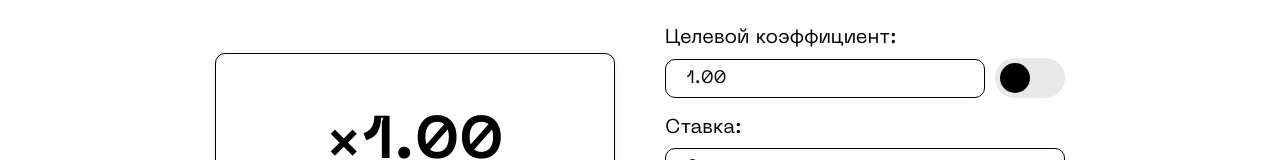
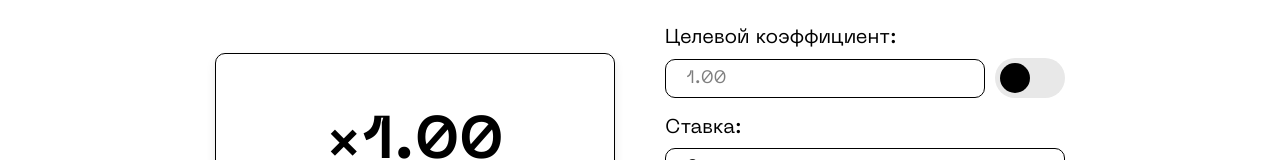
Before and after one commit to alternatio/crash, a Next.js app: page / in a window 1280 px wide. Shown: the part 219-379 px from the top of the page. Built offline with nearby package versions, Linux system fonts and the light colour scheme.

Commit message:
fixed bugs

```diff
--- a/components/Buttons.tsx
+++ b/components/Buttons.tsx
@@ -1,25 +1,15 @@
 import React, {FC} from "react";
-import {motion} from "framer-motion";
+import {AnimatePresence, motion} from "framer-motion";
 import style from "/styles/pages/Home.module.scss";
-import startGame from "../functions/startGame";
-import giveMoney from "../functions/giveMoney";
 
 interface ButtonsInterface {
 	bet: number
 	money: number
 	isCrash: boolean
-	history: number[]
-	coefficient: number
 	moneyIsSeized: boolean
-	targetCoefficient: number
 	targetCoefficientIsEnable: boolean
-	setMoney: Function
-	setHistory: Function
-	setTotalWin: Function
-	handleIsCrash: Function
-	setCoefficient: Function
-	handleWinPopup: Function
-	handleMoneyIsSeized: Function
+	startGame: Function
+	giveMoney: Function
 }
 
 const Buttons: FC<ButtonsInterface> = (props) => {
@@ -30,45 +20,28 @@ const Buttons: FC<ButtonsInterface> = (props) => {
 			<div className={style.money}>
 				{props.money.toFixed(2)}$
 			</div>
+			<AnimatePresence>
+				{(props.isCrash || !props.targetCoefficientIsEnable || props.moneyIsSeized) && (
 					<motion.button
 						initial={{opacity: 0}}
 						animate={{opacity: 1}}
 						exit={{opacity: 0}}
 						onClick={() => {
 							(props.isCrash && (props.bet <= props.money)) ?
-						startGame(
-							props.handleIsCrash,
-							props.setCoefficient,
-							props.handleMoneyIsSeized,
-							props.bet,
-							props.money,
-							props.setMoney,
-							props.targetCoefficient,
-							props.coefficient,
-							props.targetCoefficientIsEnable,
-							props.setHistory,
-							props.history,
-							props.handleWinPopup,
-							props.setTotalWin) :
+								props.startGame() :
 								!props.moneyIsSeized &&
-							giveMoney(
-								props.setMoney,
-								props.handleMoneyIsSeized,
-								props.bet,
-								props.coefficient,
-								props.money,
-								props.handleWinPopup,
-								props.setTotalWin
-						)
+								props.giveMoney()
 						}}
 						className={style.buttonStart}>
 						{props.isCrash ?
 							'Старт' :
 							props.moneyIsSeized ?
-						'-' :
+								'Ожидайте' :
 								'Забрать'
 						}
 					</motion.button>
+				)}
+			</AnimatePresence>
 		</motion.div>
 	)
 }
--- a/components/InputBlock2.tsx
+++ b/components/InputBlock2.tsx
@@ -7,6 +7,7 @@ interface InputBlock2Interface {
 	targetCoefficient: number
 	targetCoefficientIsEnable: boolean
 	handleTargetCoefficient: Function
+	isCrash: boolean
 }
 
 const InputBlock2: FC<InputBlock2Interface> = (props) => {
@@ -19,6 +20,7 @@ const InputBlock2: FC<InputBlock2Interface> = (props) => {
 				<label
 					className={style.label}>
 					<input
+						disabled={!props.targetCoefficientIsEnable}
 						onChange={(e) => {
 							const value = Number(e.target.value)
 							props.setTargetCoefficient(value)
@@ -30,7 +32,9 @@ const InputBlock2: FC<InputBlock2Interface> = (props) => {
 						type="number"/>
 				</label>
 				<div
-					onClick={() => props.handleTargetCoefficient(!props.targetCoefficientIsEnable)}
+					onClick={() => {
+						props.isCrash && props.handleTargetCoefficient(!props.targetCoefficientIsEnable)
+					}}
 					className={style.handler}>
 					<motion.div
 						initial={{background: '#000', x: '0%'}}
--- a/components/Main.tsx
+++ b/components/Main.tsx
@@ -16,41 +16,28 @@ interface MainInterface {
 
 	isCrash: boolean
 	history: number[]
-	coefficient: number
 	moneyIsSeized: boolean
-	setMoney: Function
-	setHistory: Function
-	setTotalWin: Function
-	handleIsCrash: Function
-	handleWinPopup: Function
-	setCoefficient: Function
-	handleMoneyIsSeized: Function
+	startGame: Function
+	giveMoney: Function
 }
 
 const Main: FC<MainInterface> = (props) => {
 	return (
 		<main className={style.main}>
 			<Buttons
-				handleWinPopup={props.handleWinPopup}
 				bet={props.bet}
-				coefficient={props.coefficient}
-				handleIsCrash={props.handleIsCrash}
-				handleMoneyIsSeized={props.handleMoneyIsSeized}
-				history={props.history}
 				isCrash={props.isCrash}
 				money={props.money}
-				setCoefficient={props.setCoefficient}
-				setHistory={props.setHistory}
-				setMoney={props.setMoney}
-				targetCoefficient={props.targetCoefficient}
 				targetCoefficientIsEnable={props.targetCoefficientIsEnable}
 				moneyIsSeized={props.moneyIsSeized}
-				setTotalWin={props.setTotalWin}/>
+				startGame={props.startGame}
+				giveMoney={props.giveMoney}/>
 			<InputBlock1
 				money={props.money}
 				setBet={props.setBet}
 				bet={props.bet}/>
 			<InputBlock2
+				isCrash={props.isCrash}
 				targetCoefficient={props.targetCoefficient}
 				targetCoefficientIsEnable={props.targetCoefficientIsEnable}
 				setTargetCoefficient={props.setTargetCoefficient}
--- a/pages/index.tsx
+++ b/pages/index.tsx
@@ -5,6 +5,7 @@ import React, {useState} from "react";
 import Scoreboard from "../components/Scoreboard";
 import Main from "../components/Main";
 import WinPopup from "../components/winPopup";
+import {getTime} from "../functions/getTime";
 
 const Home = () => {
   const [isDarkTheme, handleIsDarkTheme] = useState<boolean>(false)
@@ -18,6 +19,64 @@ const Home = () => {
   const [targetCoefficientIsEnable, handleTargetCoefficient] = useState<boolean>(false)
   const [winPopupIsVisible, handleWinPopup] = useState<boolean>(false)
   const [totalWin, setTotalWin] = useState<number>(0)
+
+  const giveMoney: Function = (exponential?: number) => {
+    let totalMoneyReceived = 0
+
+    if (exponential) {
+      totalMoneyReceived = bet * exponential
+      setMoney(totalMoneyReceived + money)
+    } else {
+      totalMoneyReceived = bet * coefficient
+      setMoney(totalMoneyReceived + money)
+    }
+
+    setTotalWin(totalMoneyReceived)
+    handleWinPopup(true)
+    handleMoneyIsSeized(true)
+  }
+
+  const startGame: Function = () => {
+    const time = getTime()
+    let step = 0
+    handleIsCrash(false)
+    handleMoneyIsSeized(false)
+    setMoney(money - bet)
+    let innerMoneyIsSeized = false
+
+    let exponential = 1
+
+    const intervalFunction: Function = () => {
+      step += 1
+      exponential = Math.exp(
+        (Math.exp(step / 400) - 1) / (step / (step / 2))
+      )
+
+      if (targetCoefficientIsEnable && !innerMoneyIsSeized) {
+        if (exponential >= targetCoefficient) {
+          handleMoneyIsSeized(true)
+          innerMoneyIsSeized = true
+          giveMoney(exponential)
+        }
+      }
+      setCoefficient(exponential)
+    }
+
+    // interval of exponential value
+    const interval = setInterval(() => {
+      intervalFunction()
+    }, 15)
+
+    setTimeout(() => {
+      handleIsCrash(true)
+      if (history.length > 3)
+        history.shift()
+      setHistory([...history, exponential])
+      console.log(exponential)
+      clearInterval(interval)
+    }, time)
+  }
+
 
   return (
     <>
@@ -44,17 +103,11 @@ const Home = () => {
           setTargetCoefficient={setTargetCoefficient}
           targetCoefficient={targetCoefficient}
           targetCoefficientIsEnable={targetCoefficientIsEnable}
-          coefficient={coefficient}
-          handleIsCrash={handleIsCrash}
-          handleMoneyIsSeized={handleMoneyIsSeized}
           history={history}
           isCrash={isCrash}
-          setCoefficient={setCoefficient}
-          setHistory={setHistory}
-          setMoney={setMoney}
           moneyIsSeized={moneyIsSeized}
-          handleWinPopup={handleWinPopup}
-          setTotalWin={setTotalWin}/>
+          startGame={startGame}
+          giveMoney={giveMoney}/>
       </Wrapper>
     </>
 
--- a/styles/components/Wrapper.module.scss
+++ b/styles/components/Wrapper.module.scss
@@ -3,6 +3,7 @@
 .content {
   @extend %column-center;
   width: min(100%, 66rem);
+  justify-content: center;
   min-height: 80vh;
   background: $white;
   gap: 1rem;
--- a/styles/pages/Home.module.scss
+++ b/styles/pages/Home.module.scss
@@ -75,6 +75,10 @@
 .input {
   font-size: inherit;
   box-shadow: 0 0 0 0 #FF1144;
+  transition: .2s ease-in-out;
+  &:disabled {
+    opacity: .5;
+  }
   &::-webkit-outer-spin-button,
   &::-webkit-inner-spin-button {
     display: none;
```
Also changed, not shown: 2 other files (tests, documents, lock files or other folders). Lines whose indentation alone changed are shown as unchanged.
